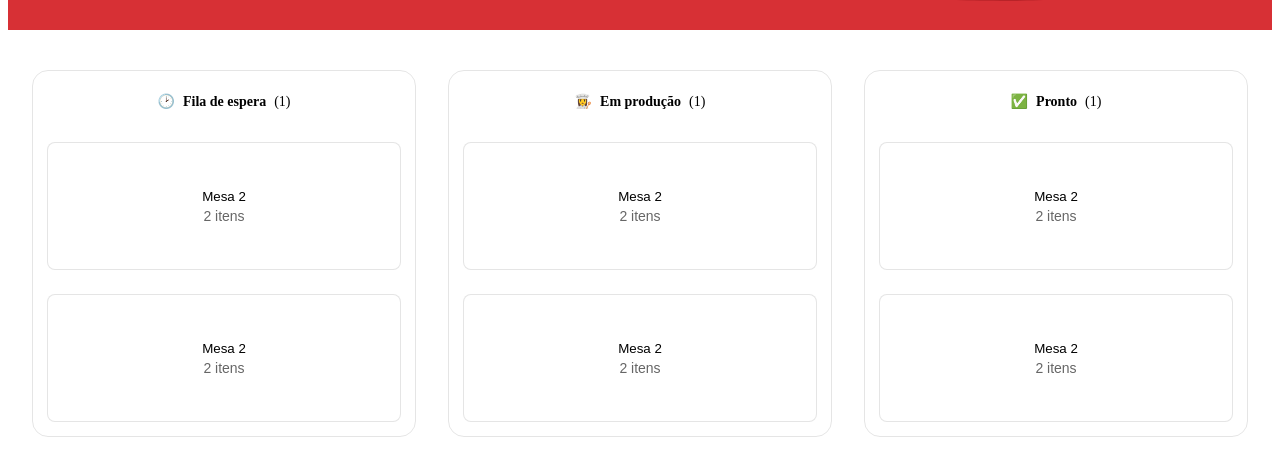
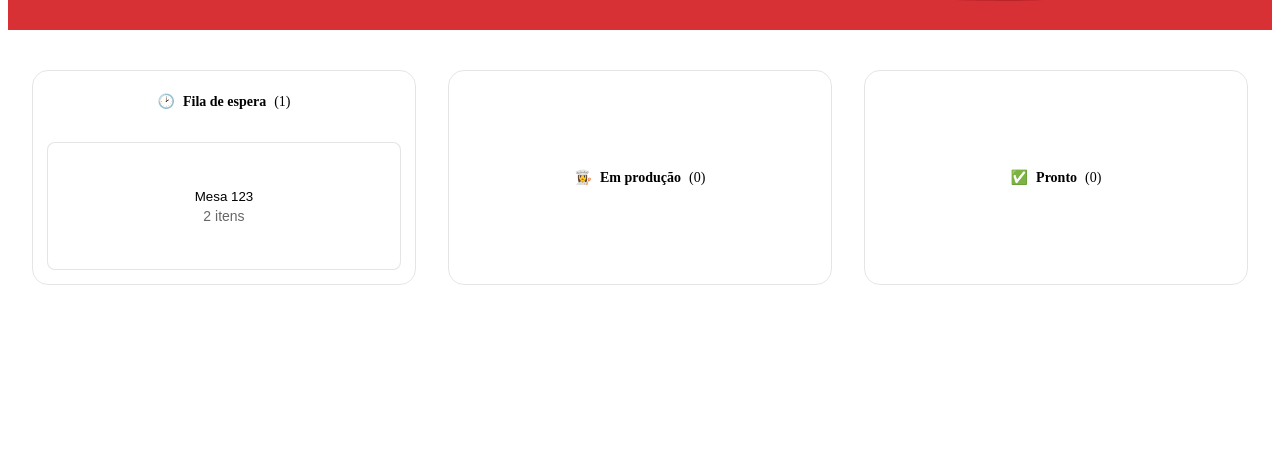
Before and after one commit to matheussgsilva/waiter-app-front, a React (Vite) app: page / in a window 1280 px wide. Shown: the part 176-652 px from the top of the page. Built offline with nearby package versions, Linux system fonts and the light colour scheme.

Commit message:
Add the order object in orders board

```diff
--- a/src/components/OrdersBoard/index.tsx
+++ b/src/components/OrdersBoard/index.tsx
@@ -7,26 +7,25 @@
   orders: Array<Order>;
 }
 
-export function OrdersBoard({ icon, title }:OrdersBoardProps) {
+export function OrdersBoard({ icon, title, orders }:OrdersBoardProps) {
   return (
     <Board>
         <header>
           <span>{icon}</span>
           <strong>{title}</strong>
-          <span>(1)</span>
+          <span>({orders.length})</span>
         </header>
 
-        <OrdersContainer>
-          <button type="button">
-            <strong>Mesa 2</strong>
-            <span>2 itens</span>
-          </button>
-
-          <button type="button">
-            <strong>Mesa 2</strong>
-            <span>2 itens</span>
-          </button>
+        {orders.length > 0 && (
+          <OrdersContainer>
+          {orders.map((order) => (
+            <button type="button" key={order._id}>
+              <strong>Mesa {order.table}</strong>
+              <span>{order.products.length} itens</span>
+            </button>
+          ))}
         </OrdersContainer>
+        )}
       </Board>
   )
 }
```
